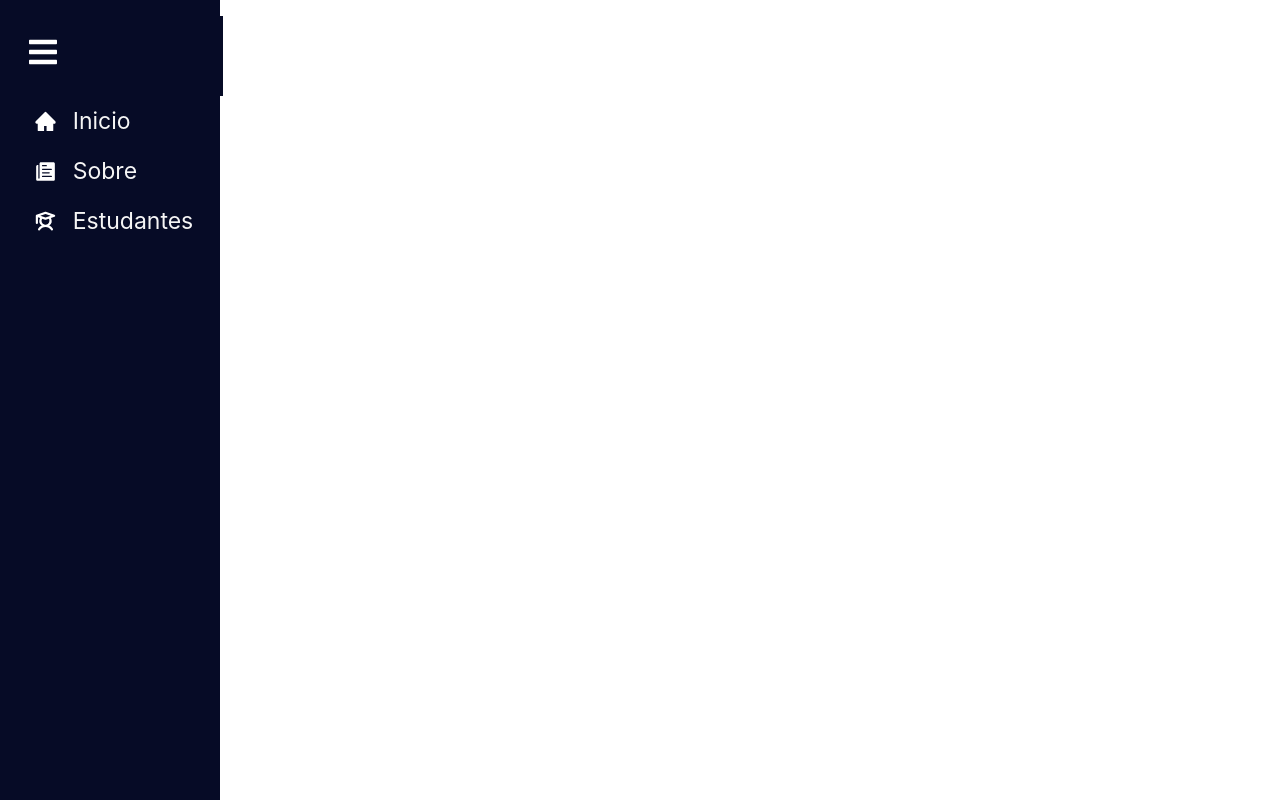
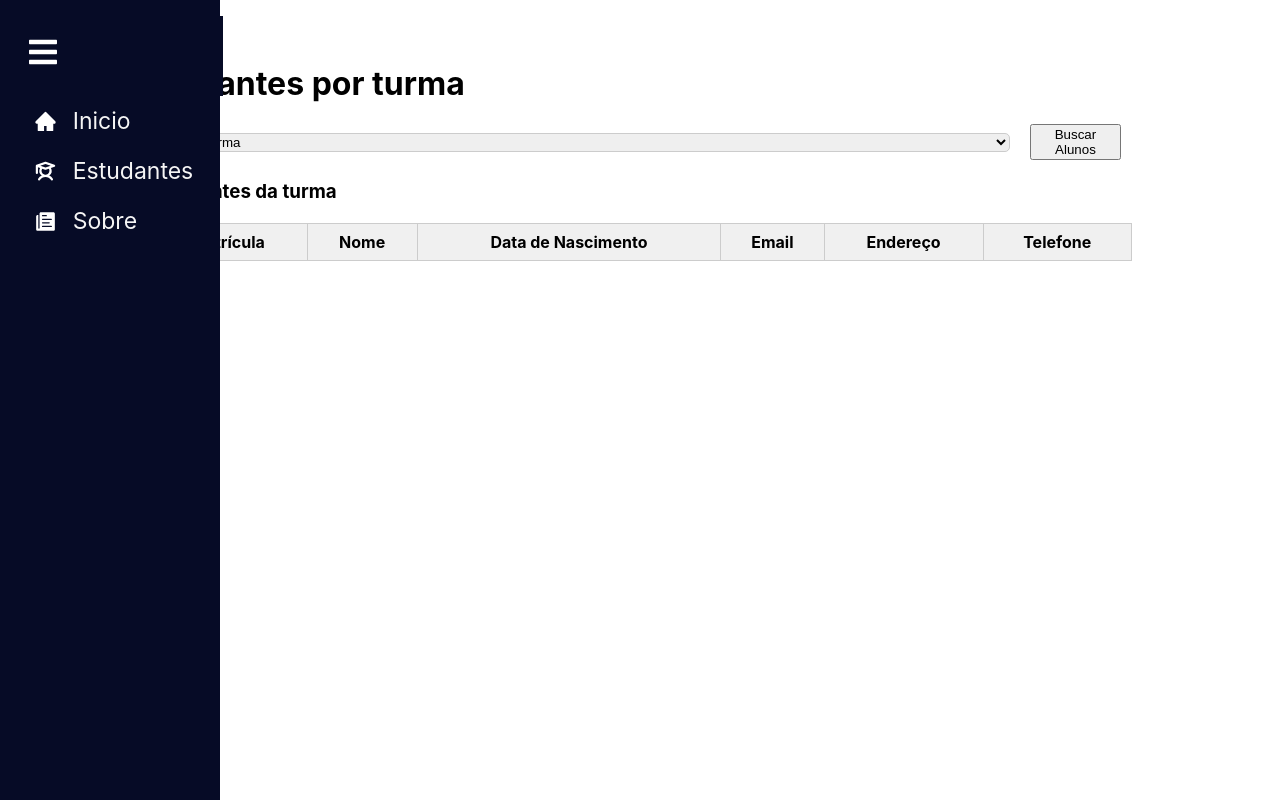
Before and after one commit to AleMoreiraCodes/school-management-system, a React (Create React App) app: page /AlunosList in a window 1280 px wide. Built offline with nearby package versions, Linux system fonts and the light colour scheme.

Commit message:
add listagem de alunos por turma

```diff
--- a/package.json
+++ b/package.json
@@ -45,5 +45,8 @@
       "last 1 firefox version",
       "last 1 safari version"
     ]
+  },
+  "devDependencies": {
+    "@babel/plugin-proposal-private-property-in-object": "^7.21.11"
   }
 }
--- a/src/App.css
+++ b/src/App.css
@@ -2,28 +2,21 @@
   display: flex;
   justify-content: space-between;
   align-items: center;
+  width: 100%;
 }
 
 
 #root{
-  display: flex;
-  align-items: center;
-  margin-top: 80px;
-  width: 100%;
-  margin-left: 110px;
+  width: 80%;
+  margin-top: 5%;
+  margin-left: 10%;
 }
 
 .pages{
   display: flex;
-  flex-direction: column;
   justify-content: center;
   width: 100%;
 }
-
-
-
-
-
 
 
 
@@ -75,38 +68,5 @@
 
 .Navbar-open a:hover {
   background-color: #ddd;
+
 }
-.App-logo {
-  height: 40vmin;
-  pointer-events: none;
-}
-
-@media (prefers-reduced-motion: no-preference) {
-  .App-logo {
-    animation: App-logo-spin infinite 20s linear;
-  }
-}
-
-.App-header {
-  background-color: #282c34;
-  min-height: 100vh;
-  display: flex;
-  flex-direction: column;
-  align-items: center;
-  justify-content: center;
-  font-size: calc(10px + 2vmin);
-  color: white;
-}
-
-.App-link {
-  color: #61dafb;
-}
-
-@keyframes App-logo-spin {
-  from {
-    transform: rotate(0deg);
-  }
-  to {
-    transform: rotate(360deg);
-  }
-}
--- a/src/App.js
+++ b/src/App.js
@@ -5,15 +5,16 @@ import { BrowserRouter as Router, Routes, Route } from 'react-router-dom';
 import Home from './pages/Home';
 import About from './pages/About';
 import Estudante from './pages/Estudante/Estudante';
+import AlunosList from './pages/AlunosList/AlunosList';
 
 function App() {
   return (
     <div >
       <Router>
-        <Navbar /> {}
+        <Navbar />
           <Routes className='pages'>
             <Route path="/" element={<Home />} />
-            <Route exact path="/Estudante" element={<Estudante />} />
+            <Route exact path="/AlunosList" element={<AlunosList />} />
             <Route path="/About" element={<About />} />
           </Routes>
       </Router>
--- a/src/SidebarData.js
+++ b/src/SidebarData.js
@@ -6,8 +6,14 @@ import { PiStudentBold } from "react-icons/pi";
 const SidebarData = [
     {
         title: 'Inicio',
-        path: "/Home",
+        path: "/",
         icon: <AiFillHome/>,
+        cName: 'nav-text'
+    },
+    {
+        title: 'Estudantes',
+        path: "/AlunosList",
+        icon: <PiStudentBold />,
         cName: 'nav-text'
     },
     {
@@ -15,13 +21,8 @@ const SidebarData = [
         path: "/About",
         icon: <IoIosPaper />,
         cName: 'nav-text'
-    },
-    {
-        title: 'Estudantes',
-        path: "/Estudante",
-        icon: <PiStudentBold />,
-        cName: 'nav-text'
     }
+
 ]
 
 export default SidebarData;
--- a/src/components/Input/Input.jsx
+++ b/src/components/Input/Input.jsx
@@ -1,5 +1,6 @@
 import React, { useState } from 'react';
 import styled from 'styled-components';
+import './style.css';
 
 const StyledInput = styled.input`
   padding: 10px;
@@ -8,16 +9,30 @@ const StyledInput = styled.input`
   border-radius: 5px;
   background-color: #fff;
   width: 100%;
-  max-width: 300px; /* ajuste conforme necessário */
+  max-width: 700px; /* ajuste conforme necessário */
   box-shadow: 0px 2px 5px rgba(0, 0, 0, 0.1);
   transition: border-color 0.3s ease;
   margin: 1%;
 `;
 
-const Dropdown = ({ aluno, nmCampo }) => {
+const Dropdown = ({ campoValue, nmCampo, label }) => {
+
+  console.log(campoValue);
+  const [propsInfo, setPropsInfo] = useState(campoValue);
+
+  const handleInputChange = (e) => {
+    setPropsInfo(e.target.value);
+    console.log(propsInfo);
+    console.log(nmCampo);
+  };
+
+  const inputType = nmCampo === 'dataNascimento' ? 'date' : 'text';
 
   return (
-    <StyledInput type="text" placeholder={nmCampo} value={aluno.nome}/>
+    <div className='input-container'>
+      <label className='input-label'>{label}</label>
+      <StyledInput type={inputType} placeholder={nmCampo} defaultValue={campoValue} onChange={handleInputChange}/>
+    </div>
   );
 };
 
--- /dev/null
+++ b/src/components/Input/style.css
@@ -0,0 +1,10 @@
+.input-container {
+    position: relative;
+    margin: 1%;
+    width: 100%;
+    max-width: 700px; /* ajuste conforme necessário */
+}
+
+.input-label {
+    color: #6e6e6e;
+}
--- /dev/null
+++ b/src/pages/AlunosList/AlunosList.jsx
@@ -0,0 +1,101 @@
+import React, { useState, useEffect } from 'react';
+import axios from 'axios';
+import * as Yup from 'yup';
+import './style.css'; // Importe o arquivo CSS para aplicar estilos
+import Dropdown from '../../components/Dropdown/Dropdown';
+
+const AlunosList = () => {
+  const [alunos, setAlunos] = useState([]);
+  const [loading, setLoading] = useState(false);
+  const [turmaSelecionada, setTurmaSelecionada] = useState(''); // Estado para armazenar a turma selecionada
+
+  useEffect(() => {
+    const fetchData = async () => {
+      try {
+        const response = await axios.get(`http://localhost:8080/alunos/turma/${turmaSelecionada}`);
+        setAlunos(response.data);
+        setLoading(false);
+      } catch (error) {
+        console.error('Erro ao buscar dados dos alunos:', error);
+        setLoading(false);
+      }
+    };
+
+    if (turmaSelecionada !== '') { // Verifica se a turma foi selecionada antes de fazer a requisição
+      fetchData();
+    }
+  }, [turmaSelecionada]); // O useEffect será executado sempre que turmaSelecionada mudar
+
+  const handleBuscarAlunos = () => {
+    // Chama a função para buscar os alunos apenas se uma turma foi selecionada
+    if (turmaSelecionada !== '') {
+      //setLoading(true); // Define loading como true enquanto a requisição é feita
+      // O useEffect será acionado novamente devido à mudança em turmaSelecionada, executando a busca dos alunos
+    }
+  };
+
+  const schema = Yup.object().shape({
+    matricula: Yup.string().required(),
+    nome: Yup.string().required(),
+    turma: Yup.string().required(),
+    idCurso: Yup.number().required(),
+    dataNasc: Yup.string().required(),
+    idAluno: Yup.number().required(),
+    email: Yup.string().email().required(),
+    endereco: Yup.string().required(),
+    telefone: Yup.string().required(),
+    idTurma: Yup.number().required(),
+  });
+
+  if (loading) {
+    return <h1>Carregando...</h1>;
+  }
+
+  return (
+    <div>
+      <div className="alunos-form-container">
+        <h1>Estudantes por turma</h1>
+      </div>
+      <div className='FormRow'>
+        {/* Dropdown para selecionar a turma */}
+        <select value={turmaSelecionada} onChange={(e) => setTurmaSelecionada(e.target.value)}>
+          <option value="">Selecione a turma</option>
+          <option value="1">Turma 1</option>
+          <option value="2">Turma 2</option>
+          <option value="3">Turma 3</option>
+        </select>
+        {/* Botão para buscar os alunos da turma selecionada */}
+        <button onClick={handleBuscarAlunos}>Buscar Alunos</button>
+      </div>
+      <div className="alunos-list-container">
+        <h3>Estudantes da turma {turmaSelecionada}</h3>
+        <table className="alunos-table">
+          <thead>
+            <tr>
+              <th>Matrícula</th>
+              <th>Nome</th>
+              <th>Data de Nascimento</th>
+              <th>Email</th>
+              <th>Endereço</th>
+              <th>Telefone</th>
+            </tr>
+          </thead>
+          <tbody>
+            {alunos.map((aluno) => (
+              <tr key={aluno.idAluno}>
+                <td>{aluno.matricula}</td>
+                <td>{aluno.nome}</td>
+                <td>{aluno.dataNasc}</td>
+                <td>{aluno.email}</td>
+                <td>{aluno.endereco}</td>
+                <td>{aluno.telefone}</td>
+              </tr>
+            ))}
+          </tbody>
+        </table>
+      </div>
+    </div>
+  );
+};
+
+export default AlunosList;
--- /dev/null
+++ b/src/pages/AlunosList/style.css
@@ -0,0 +1,28 @@
+.alunos-list-container {
+    margin: 20px;
+  }
+
+  .alunos-table {
+    width: 100%;
+    border-collapse: collapse;
+    margin-top: 20px;
+  }
+
+  .alunos-table th,
+  .alunos-table td {
+    border: 1px solid #ccc;
+    padding: 8px;
+  }
+
+  .alunos-table th {
+    background-color: #f0f0f0;
+    font-weight: bold;
+  }
+
+  .alunos-table tbody tr:nth-child(even) {
+    background-color: #f9f9f9;
+  }
+
+  .alunos-table tbody tr:hover {
+    background-color: #e0e0e0;
+  }
--- a/src/pages/Estudante/style.css
+++ b/src/pages/Estudante/style.css
@@ -1,42 +1,28 @@
 
 
 .Form {
-    width: 100%;
+    display: flex; /* Permite que os elementos sejam exibidos em linha */
+    flex-direction: column; /* Alinha os elementos verticalmente */
+    gap: 20px; /* Espaçamento entre os elementos */
+    padding: 20px; /* Espaçamento interno */
+    border: 1px solid #ccc; /* Borda com cor cinza */
+    background-color: #f9f9f9; /* Cor de fundo */
+    height: 100%;
 }
 
 .FormRow{
-    display: flex;
-    flex-direction: row;/* Permite que os itens quebrem para a próxima linha quando não houver espaço suficiente */
+    display: flex; /* Permite que os elementos sejam exibidos em linha */
+    flex-direction: row; /* Alinha os elementos horizontalmente */
     gap: 20px; /* Espaçamento entre os elementos */
-}
-
-.FormRow select,
-.FormRow input {
-    flex-grow: 1; /* Permite que os elementos cresçam para ocupar o espaço disponível */
-    width: 100%; /* Ocupa todo o espaço disponível na linha */
-    max-width: 300px; /* Define a largura máxima para evitar que os elementos fiquem muito largos */
-}
-
-
-
-/*
-.Form {
-    width: 100%;
-}
-
-.FormRow{
-    display: flex;
-    flex-direction: row;
-    width: fit-content;
+    align-items: center; /* Alinha os elementos verticalmente */
+    height: 100%; /* Altura */
+    margin-right: 3%;
 }
 
 .FormRow select {
-    margin: 30px;
-    width: 70%;
+    padding: auto; /* Espaçamento interno */
+    border: 1px solid #ccc; /* Borda com cor cinza */
+    border-radius: 5px; /* Borda arredondada */
+    width: 100%; /* Largura total */
+    height: 70%; /* Altura */
 }
-
-.FormRow input{
-    margin: 30px;
-    width: 250px;
-}
-*/
--- a/src/pages/Home.jsx
+++ b/src/pages/Home.jsx
@@ -3,8 +3,8 @@ import React from 'react';
 function Home() {
   return (
     <div>
-      <h1>Welcome to Your Website!</h1>
-      <p>This is the home page content.</p>
+      <h1>Bem vindo ao I-gnosi!</h1>
+      <h3>Aqui, gerenciamos conhecimento.</h3>
     </div>
   );
 }
```
Also changed, not shown: src/pages/Estudante/Estudante.jsx (+27 -12 lines), src/components/Navbar/Navbar.jsx (line endings or trailing spaces), 1 other file (tests, documents, lock files or other folders).
